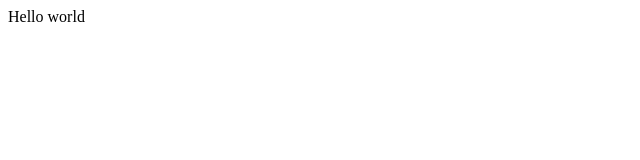
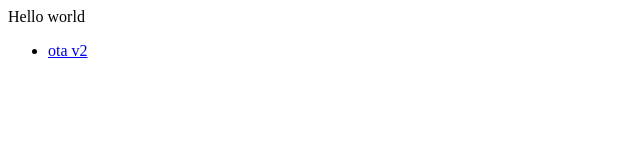
Before and after one commit to liujie1f23/liujie1f23.github.io, a plain HTML site: page index.html in a window 1280 px wide. Shown: the full height of the page, 0-640 px from the left. Drawn offline with Linux system fonts and the light colour scheme.

Commit message:
Update index.html

```diff
--- a/index.html
+++ b/index.html
@@ -1 +1,4 @@
 <p>Hello world</p>
+<ul>
+  <li><a href="bk7231n.ota">ota v2</a></li>
+</ul>
```
